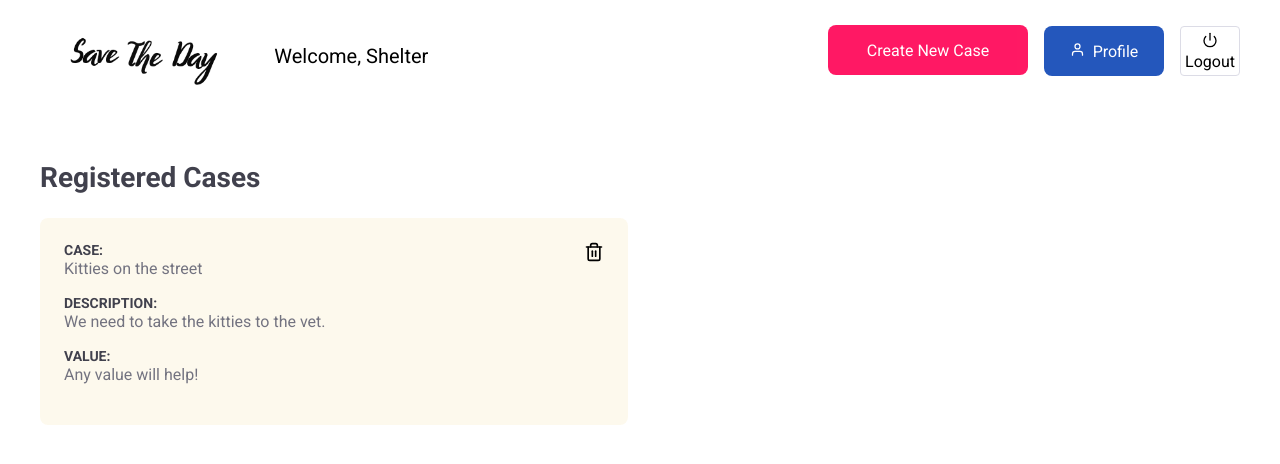
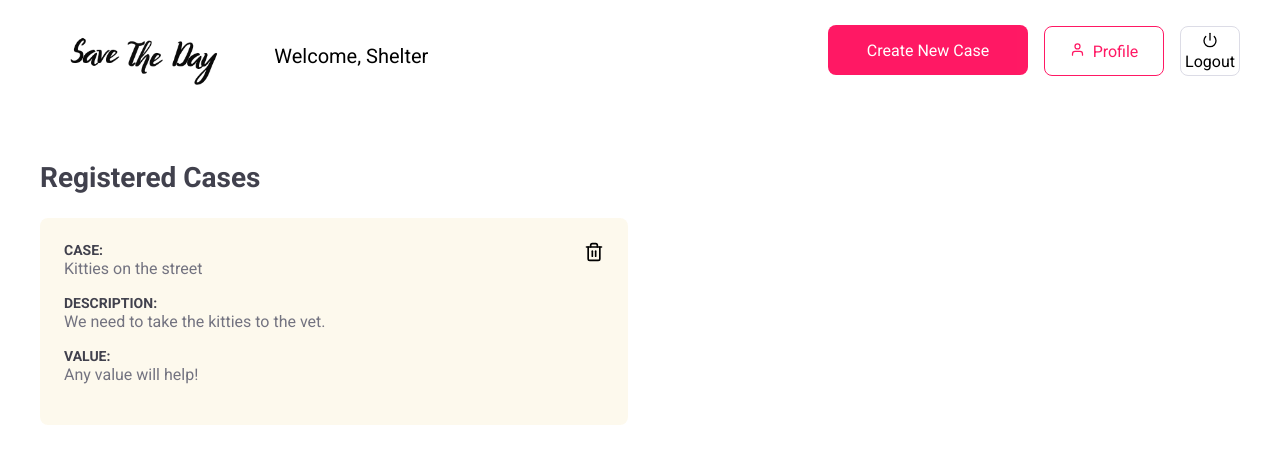
Before and after one commit to hamzagic/savetheday, a React (Create React App) app in the folder frontend/: page /cases in a window 1280 px wide. Shown: the top 464 px of the page. Built offline with nearby package versions, Linux system fonts and the light colour scheme.

Commit message:
adjusting button color

```diff
--- a/frontend/src/global.css
+++ b/frontend/src/global.css
@@ -63,13 +63,13 @@ form textarea {
   height: 50px;
   border: 0;
   border-radius: 8px;
+  border: 1px solid #ff0054;
   width: 100%;
   max-width: 120px;
-  background-color: #0d45b5;
+  background-color: #fff;
   opacity: 0.9;
-  color: #fff;
+  color: #ff0054;
   font-size: 16px;
-  /* margin-top: 10px; */
   transition: filter 0.2s;
 }
 
--- a/frontend/src/pages/Cases/styles.css
+++ b/frontend/src/pages/Cases/styles.css
@@ -18,7 +18,7 @@
 .cases-container header .btn {
     height: 50px;
     width: 60px;
-    border-radius: 4px;
+    border-radius: 8px;
     border: 1px solid #dcdce6;
     background: transparent;
     margin-left: 16px;
```
